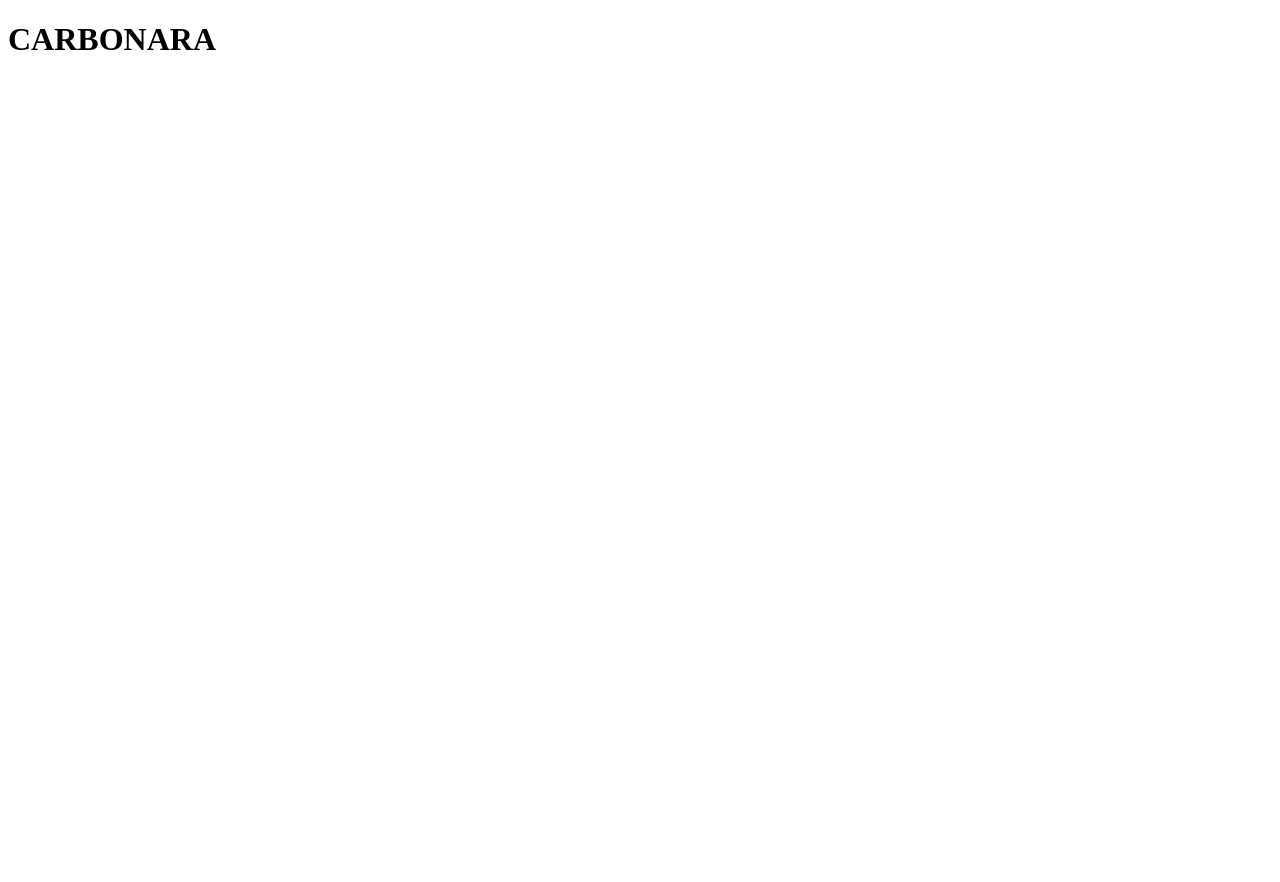
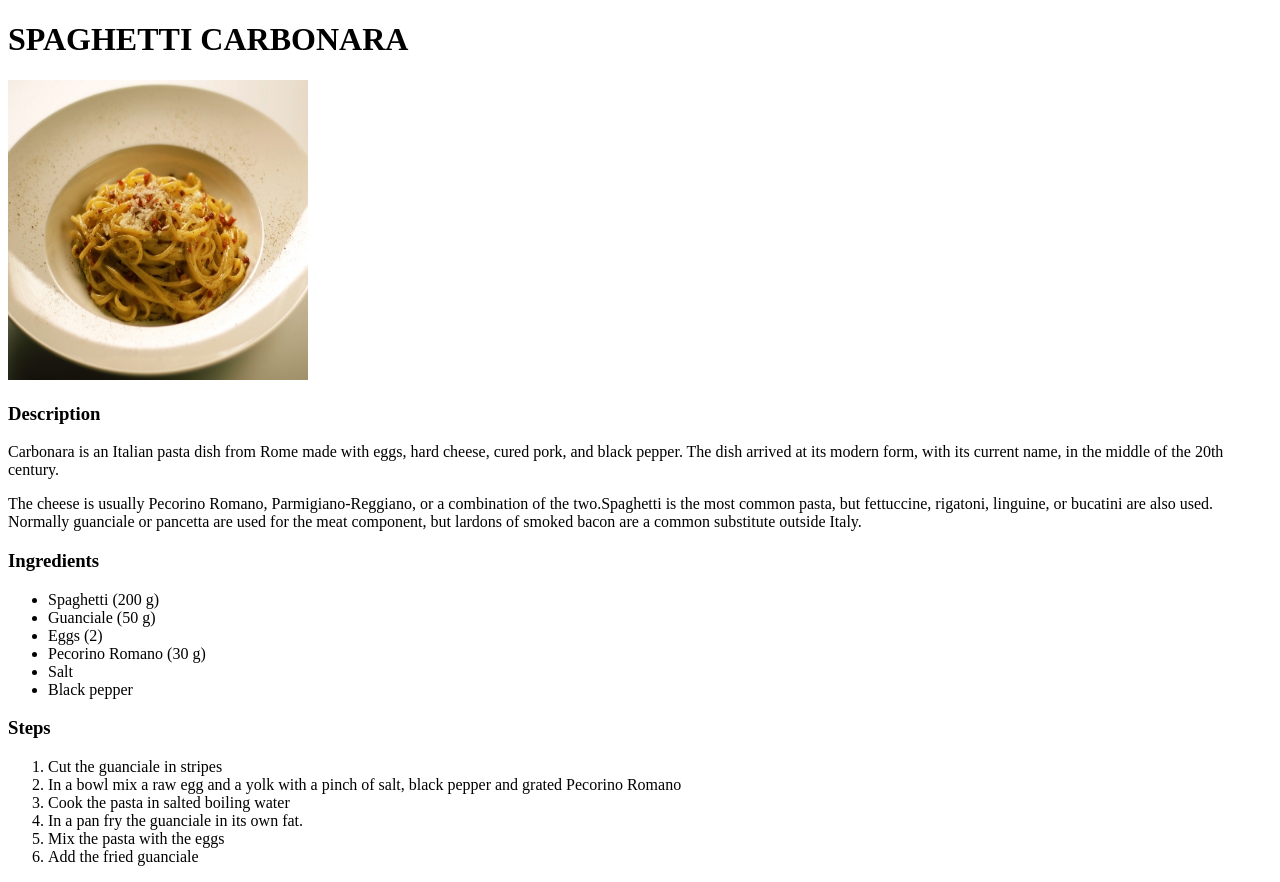
Before and after one commit to r3andom/recipe-project, a plain HTML site: page recipes/carbonara.html in a window 1280 px wide. Before the commit the page ends 800 px from the top, so only its background shows below. Drawn offline with Linux system fonts and the light colour scheme.

Commit message:
Add images, recipes structure and carbonara content
Added for each webpage an image under the title showing the dish in the
recipe, all the images have width and height value = 300.

Created for each recipe page 3 sections: description, ingredients and
steps. These sections titles are heading 3.

Added the content of carbonara page: a two paragraph description, an
unordered list for the ingredients and an ordered list for the steps.

```diff
--- a/recipes/carbonara.html
+++ b/recipes/carbonara.html
@@ -6,6 +6,55 @@
     </head>
 
     <body>
-        <h1>CARBONARA</h1>
+        <h1>SPAGHETTI CARBONARA</h1>
+        <img src="../images/carbonara.jpg" alt="carbonara" width="300" height="300">
+
+        <h3>Description</h3>
+
+            <p>
+                Carbonara is an Italian pasta dish from Rome
+                made with eggs, hard cheese, cured pork, and
+                black pepper. The dish arrived at its modern
+                form, with its current name, in the middle of
+                the 20th century.
+            </p>
+
+            <p>
+                The cheese is usually Pecorino Romano,
+                Parmigiano-Reggiano, or a combination of the
+                two.Spaghetti is the most common pasta, but
+                fettuccine, rigatoni, linguine, or bucatini
+                are also used. Normally guanciale or pancetta
+                are used for the meat component, but lardons
+                of smoked bacon are a common substitute outside
+                Italy.
+            </p>
+
+
+        <h3>Ingredients</h3>
+
+            <ul>
+                <li>Spaghetti (200 g)</li>
+                <li>Guanciale (50 g)</li>
+                <li>Eggs (2)</li>
+                <li>Pecorino Romano (30 g)</li>
+                <li>Salt</li>
+                <li>Black pepper</li>
+            </ul>
+
+        <h3>Steps</h3>
+
+            <ol>
+                <li>Cut the guanciale in stripes</li>
+                <li>
+                    In a bowl mix a raw egg and a yolk with a
+                    pinch of salt, black pepper and grated Pecorino Romano
+                </li>
+                <li>Cook the pasta in salted boiling water</li>
+                <li>In a pan fry the guanciale in its own fat.</li>
+                <li>Mix the pasta with the eggs</li>
+                <li>Add the fried guanciale</li>
+            </ol>
+
     </body>
 </html>
```
Also changed, not shown: index.html (+3 -3 lines), recipes/amatriciana.html (+24 -0 lines), recipes/pizza_margherita.html (+5 -0 lines).
